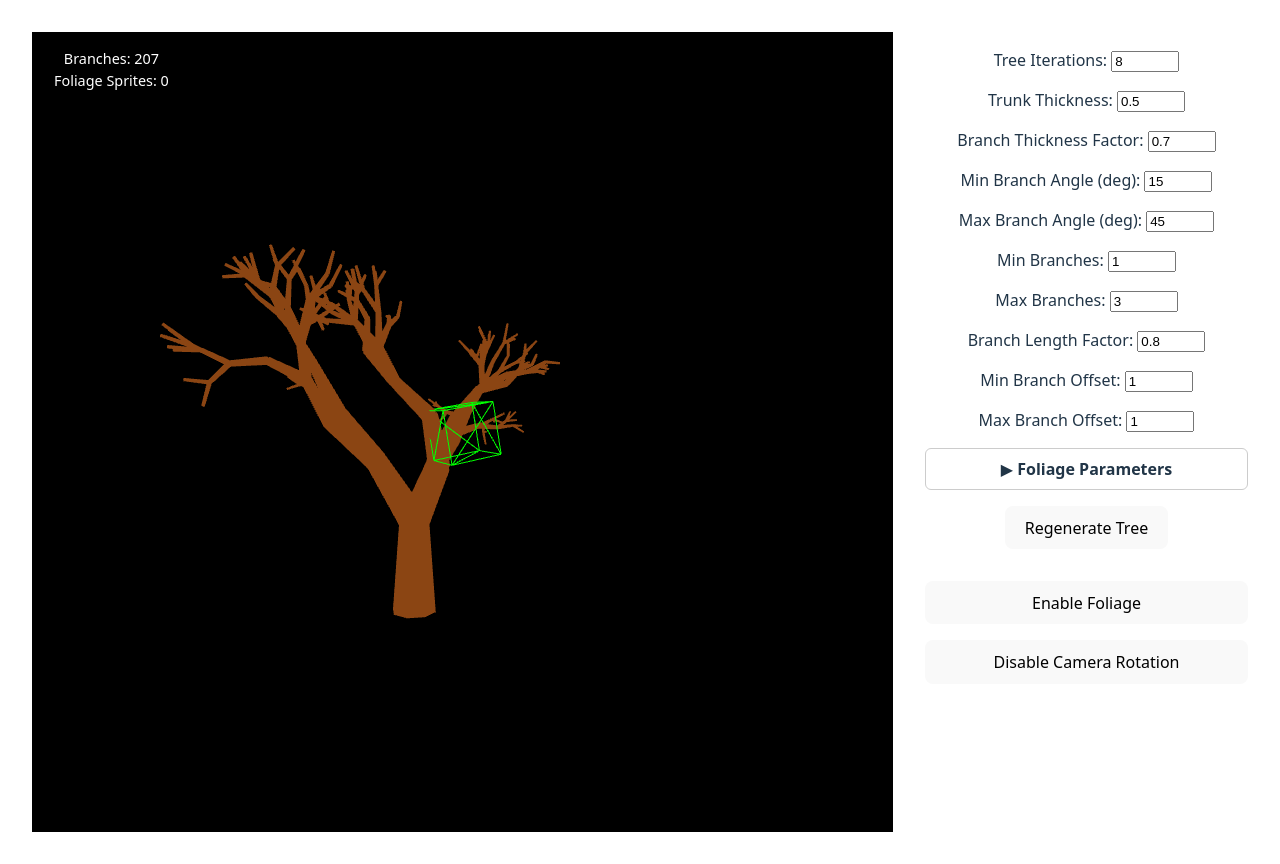
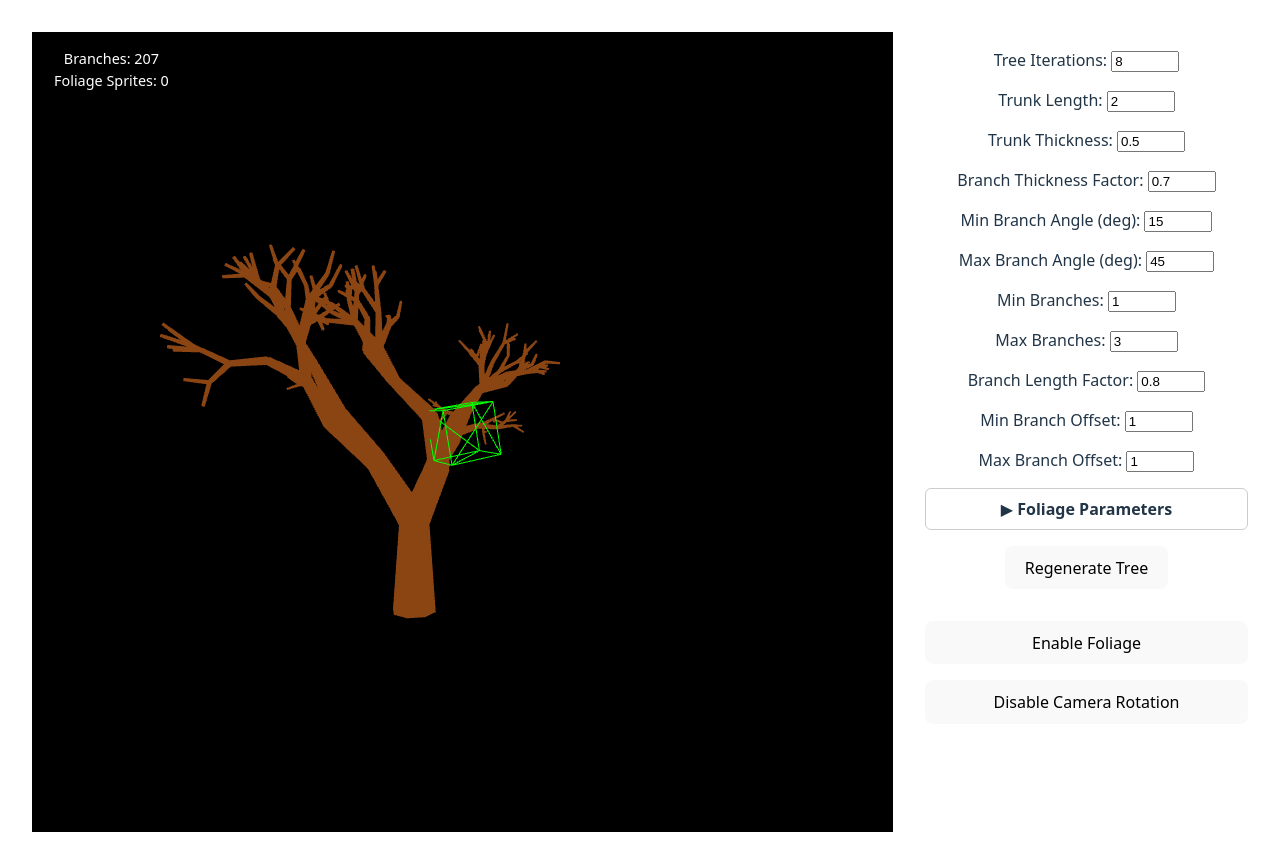
Before and after one commit to QbertMF/trapDoor, a React (Vite) app: page / in a window 1280 px wide. Built offline with nearby package versions, Linux system fonts and the light colour scheme.

Commit message:
modifyable initial trunk length

```diff
--- a/src/RotatingCube.jsx
+++ b/src/RotatingCube.jsx
@@ -17,6 +17,7 @@ function RotatingCube() {
   const [maxBranch, setMaxBranch] = useState(3);
   const [branchLengthFactor, setBranchLengthFactor] = useState(0.8);
   const [trunkThickness, setTrunkThickness] = useState(0.5); // default value
+  const [trunkLength, setTrunkLength] = useState(2.0);
   const [branchThicknessFactor, setBranchThicknessFactor] = useState(0.7); // default value
   const [cameraRotationEnabled, setCameraRotationEnabled] = useState(true);
   const [foliageEnabled, setFoliageEnabled] = useState(false); // default off
@@ -58,6 +59,7 @@ function RotatingCube() {
       maxBranch,
       branchLengthFactor,
       trunkThickness,
+      trunkLength,
       branchThicknessFactor,
       foliageEnabled,
       folIterationStart,
@@ -177,7 +179,7 @@ function RotatingCube() {
         mountRef.current.removeChild(renderer.domElement);
       }
     };
-  }, [iterations, seed, minAngle, maxAngle, minBranch, maxBranch, branchLengthFactor, trunkThickness, branchThicknessFactor, foliageEnabled, folIterationStart, cameraRotationEnabled, minBranchOffset, maxBranchOffset]);
+  }, [iterations, trunkLength, seed, minAngle, maxAngle, minBranch, maxBranch, branchLengthFactor, trunkThickness, branchThicknessFactor, foliageEnabled, folIterationStart, cameraRotationEnabled, minBranchOffset, maxBranchOffset]);
 
   return (
     <div style={{ position: 'relative', display: 'flex', flexDirection: 'row', alignItems: 'flex-start', justifyContent: 'center', gap: '2em' }}>
@@ -199,6 +201,8 @@ function RotatingCube() {
           setBranchLengthFactor={setBranchLengthFactor}
           trunkThickness={trunkThickness}
           setTrunkThickness={setTrunkThickness}
+          trunkLength={trunkLength}
+          setTrunkLength={setTrunkLength}
           branchThicknessFactor={branchThicknessFactor}
           setBranchThicknessFactor={setBranchThicknessFactor}
           folIterationStart={folIterationStart}
--- a/src/component/TreeStructure.js
+++ b/src/component/TreeStructure.js
@@ -4,7 +4,7 @@ export class TreeStructure {
     iterations = 4,
     minAngle = 15,
     maxAngle = 45,
-    trunkLength = 2,
+  trunkLength = 2,
     trunkThickness = 0.2,
     branchLengthFactor = 0.7,
     branchThicknessFactor = 0.7,
@@ -24,7 +24,7 @@ export class TreeStructure {
     this.iterations = iterations;
     this.minAngle = minAngle;
     this.maxAngle = maxAngle;
-    this.trunkLength = trunkLength;
+  this.trunkLength = trunkLength;
     this.trunkThickness = trunkThickness;
     this.branchLengthFactor = branchLengthFactor;
     this.branchThicknessFactor = branchThicknessFactor;
--- a/src/component/TreeWidget.jsx
+++ b/src/component/TreeWidget.jsx
@@ -12,6 +12,7 @@ export default function TreeWidget({
   folIterationStart, setFolIterationStart,
   minBranchOffset, setMinBranchOffset,
   maxBranchOffset, setMaxBranchOffset,
+  trunkLength, setTrunkLength,
   onRegenerate
 }) {
   const [foliageOpen, setFoliageOpen] = useState(false);
@@ -26,6 +27,19 @@ export default function TreeWidget({
           max={20}
           value={iterations}
           onChange={e => setIterations(Number(e.target.value))}
+          style={{ width: '60px' }}
+        />
+      </div>
+            <div style={{ marginBottom: '1em' }}>
+        <label htmlFor="trunkLength">Trunk Length: </label>
+        <input
+          id="trunkLength"
+          type="number"
+          min={2.0}
+          max={30.0}
+          step={0.01}
+          value={trunkLength}
+          onChange={e => setTrunkLength(Number(e.target.value))}
           style={{ width: '60px' }}
         />
       </div>
```
Also changed, not shown: 1 other file (tests, documents, lock files or other folders).
